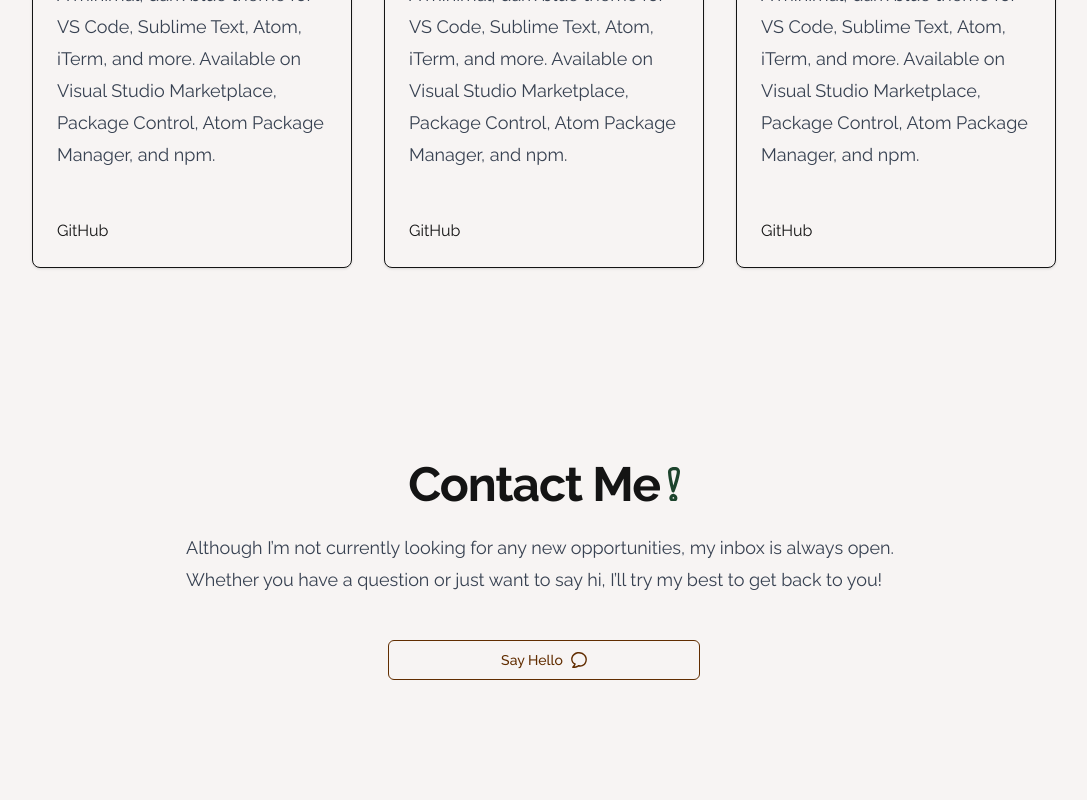
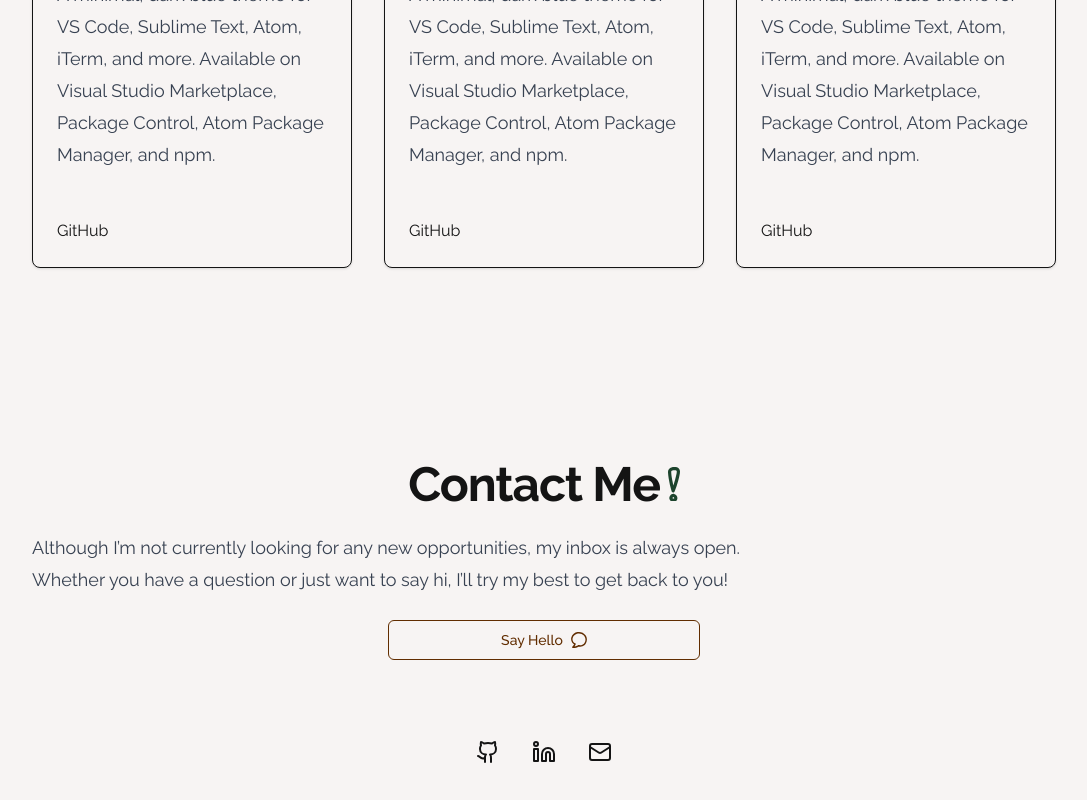
Before and after one commit to corbinmurray/corbinmurray-dev, a Next.js app: page / in a window 1280 px wide. Shown: the part 4945-5745 px from the top of the page, without its empty margins (96-1183 px from the left). Built offline with nearby package versions, Linux system fonts and the light colour scheme.

Commit message:
Add social links

```diff
--- a/app/layout.tsx
+++ b/app/layout.tsx
@@ -1,8 +1,9 @@
 import { Button } from "@/components/ui/button";
 import Navbar from "@/components/ui/navbar";
+import RevealSection from "@/components/ui/reveal-section";
+import SocialLinks from "@/components/ui/social-links";
 import { EMAIL_ADDRESS } from "@/lib/constants";
 import { cn } from "@/lib/utils";
-import * as motion from "motion/react-client";
 import type { Metadata } from "next";
 import { ThemeProvider } from "next-themes";
 import { JetBrains_Mono, Raleway } from "next/font/google";
@@ -63,17 +64,9 @@ export default function RootLayout({
 
 					<div className="container py-0 px-8 md:px-16 lg:px-32 mx-auto">{children}</div>
 
-					<motion.footer
-						className="relative my-24 md:my-48"
-						initial="hidden"
-						whileInView="visible"
-						viewport={{ once: true, amount: "some" }}
-						variants={{
-							hidden: { opacity: 0, y: 75 },
-							visible: { opacity: 1, y: 0, transition: { duration: 0.75, ease: [0.33, 1, 0.68, 1] } },
-						}}>
-						<motion.div className="container py-0 px-8 md:px-16 lg:px-32 mx-auto flex flex-col items-center">
-							<section id="contact">
+					<footer id="contact" className="my-20">
+						<div className="container py-0 px-8 md:px-16 lg:px-32 mx-auto">
+							<RevealSection>
 								<h1 className="flex flex-row items-center justify-center">
 									Contact Me
 									<svg className="w-2 md:w-3 ms-2 text-accent" viewBox="0 0 18.55445 54.01644">
@@ -87,6 +80,7 @@ export default function RootLayout({
 										/>
 									</svg>
 								</h1>
+
 								<article>
 									<p>
 										Although I’m not currently looking for any new opportunities, my inbox is always open. Whether you have a question or just want to say hi,
@@ -94,9 +88,9 @@ export default function RootLayout({
 									</p>
 								</article>
 
-								<div className="flex w-full justify-center items-center">
-									<Button asChild size="blockToWide" variant="outline">
-										<a href={"mailto:" + EMAIL_ADDRESS} className="mt-5">
+								<div className="flex justify-center">
+									<Button asChild size="blockToWide" variant="outline" className="text-center">
+										<a href={"mailto:" + EMAIL_ADDRESS}>
 											Say Hello
 											<svg className="w-4 " viewBox="0 0 55.59259 56.25544">
 												<path
@@ -107,9 +101,13 @@ export default function RootLayout({
 										</a>
 									</Button>
 								</div>
-							</section>
-						</motion.div>
-					</motion.footer>
+
+								<div className="flex justify-center mt-20">
+									<SocialLinks orientation="horizontal" />
+								</div>
+							</RevealSection>
+						</div>
+					</footer>
 				</ThemeProvider>
 			</body>
 		</html>
```
